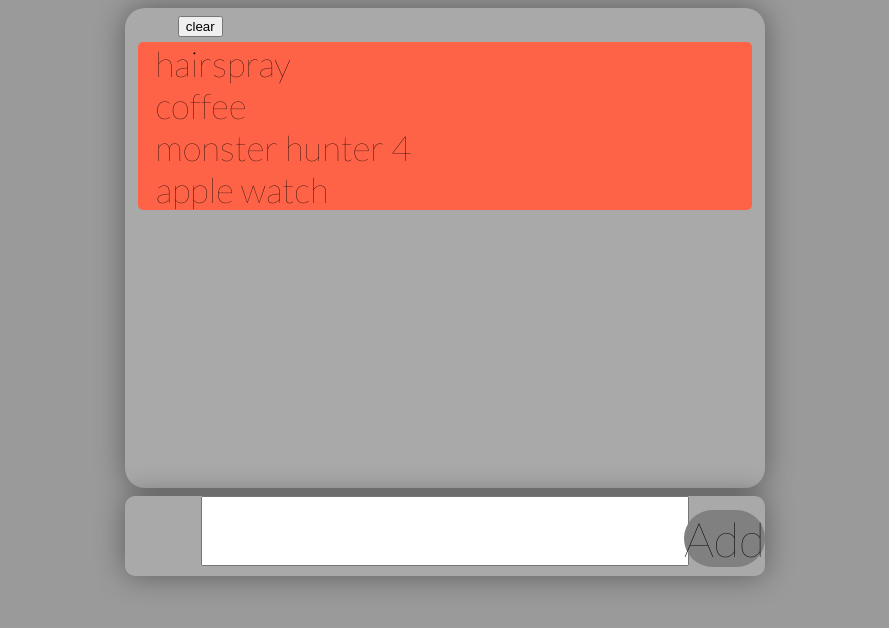
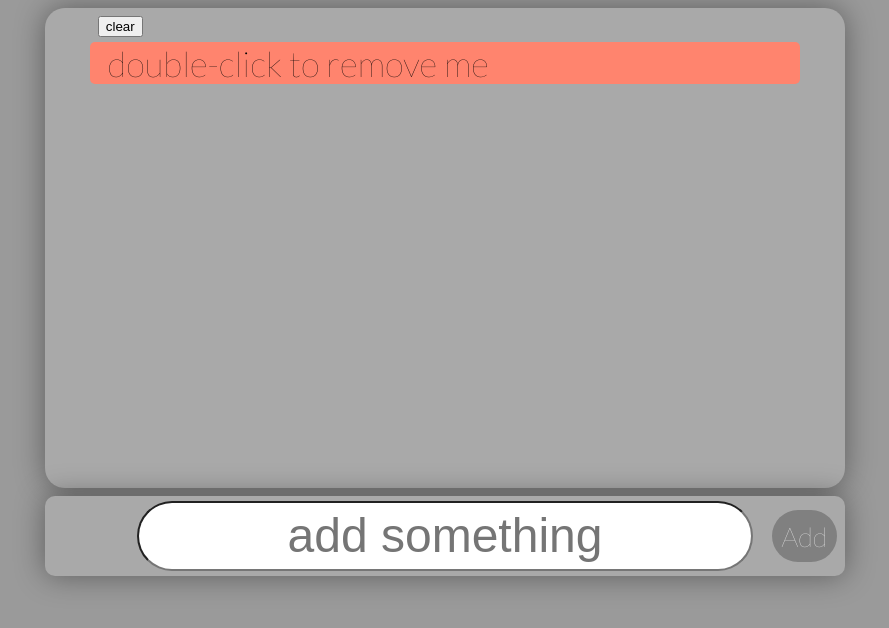
Before and after one commit to cheidebur/mandadov1, a plain HTML site: page index.html in a window 1280 px wide. Shown: the whole page, without its empty margins (195-1084 px from the left). Drawn offline with Linux system fonts and the light colour scheme.

Commit message:
resized elements, added instructional design and improved clear button animation

```diff
--- a/css/style.css
+++ b/css/style.css
@@ -8,7 +8,7 @@ body {
 .mandado-container {
 	background-color: #A9A9A9;
 	height: 30rem;
-	width: 40rem;
+	width: 50rem;
 	margin: 0 auto;
 	border-radius: 20px;
 	position: relative;
@@ -23,7 +23,7 @@ body {
 
 .entries {
 	height: 27rem;
-	width: 39rem;
+	width: 45rem;
 	position: relative;
 	margin: 0 auto;
 	border-radius: 10px;
@@ -47,7 +47,7 @@ ul {
 
 /* .entries-list > .unchecked-item { */
 ul > li:hover {
-	background-color: #BAD0D0;
+	background-color: #ECE1DE;
 	color:white;
 	transition: background-color 0.5s ease;
 	border-radius: 5px;
@@ -56,7 +56,7 @@ ul > li:hover {
 
 /*.entries-list > .unchecked-item:hover {*/
 ul {
-	background-color: tomato;
+	background-color: #FF846E;
   -webkit-user-select: none;
   -khtml-user-select: none;
   -moz-user-select: none;
@@ -69,7 +69,7 @@ ul {
 .textbox {
 	background-color: #A9A9A9;
 	height: 5rem;
-	width: 40rem;
+	width: 50rem;
 	margin: 0 auto;
 	position: absolute;
 	top: 30.5rem;
@@ -80,14 +80,20 @@ ul {
 
 #inputbox {
 	height: 4rem;
-	width: 30rem;
+	width: 38rem;
 	position: relative;
 	display: block;
 	margin: 0 auto;
+	top: 0.3rem;
 	text-align: center;
 	font-size: 3rem;
+	font-weight: 200;
+	border-radius: 5rem;
 }
 
+input:focus {
+	outline: none;
+}
 
 
 #add {
@@ -99,9 +105,12 @@ ul {
 	display: inline-block;
 	position: relative;
 	float:right;
-	font-size:3rem;
+	font-size:1.7rem;
 	background-color: gray;
-	border-radius: 5rem;
+	border-radius: 10rem;
+	padding: .6rem;
 	bottom: 3.5rem;
+	right: 0.5rem;
 	cursor: pointer;
+	color: white;
 }
--- a/index.html
+++ b/index.html
@@ -16,17 +16,15 @@
 
 		<div class="entries">
 			<ul class="entries-list">
-				<li class="unchecked-item">hairspray</li>
-				<li class="unchecked-item">coffee</li>
-				<li class="unchecked-item">monster hunter 4</li>
-				<li class="unchecked-item">apple watch</li>
+				<li class="unchecked-item">double-click to remove me</li>
+
 			</ul>
 		</div>
 
 		<div class="textbox">
 
 		<form name="toDoList">
-		<input id="inputbox" type="text" name="ListItem" />
+		<input id="inputbox" type="text" placeholder ="add something" name="ListItem" />
 		</form>
 		<div id="button">Add</div>
 		<ul></ul>
--- a/js/formscript.js
+++ b/js/formscript.js
@@ -18,6 +18,7 @@ not function?
                  $('.entries-list').append('<li>' + toAdd + '</li>');
 
             });
+
 //using enter key as well as clicking on submit button
 
        $("input[name=ListItem]").keypress(function(event){
@@ -27,12 +28,17 @@ not function?
           }
       });
 
+
 //clear button, placement down here works
 
       $("#clear").click(function(yas) {
-      $(".entries-list").empty();
-      return false;
-      });
+/*fade out ul*/
+          $(".entries-list").fadeOut(function() {
+/*empty UL and show again to be able to repopulate*/
+          $(this).empty().show();
+
+           });
+     });
 
 
 //double click remove single list item
```
